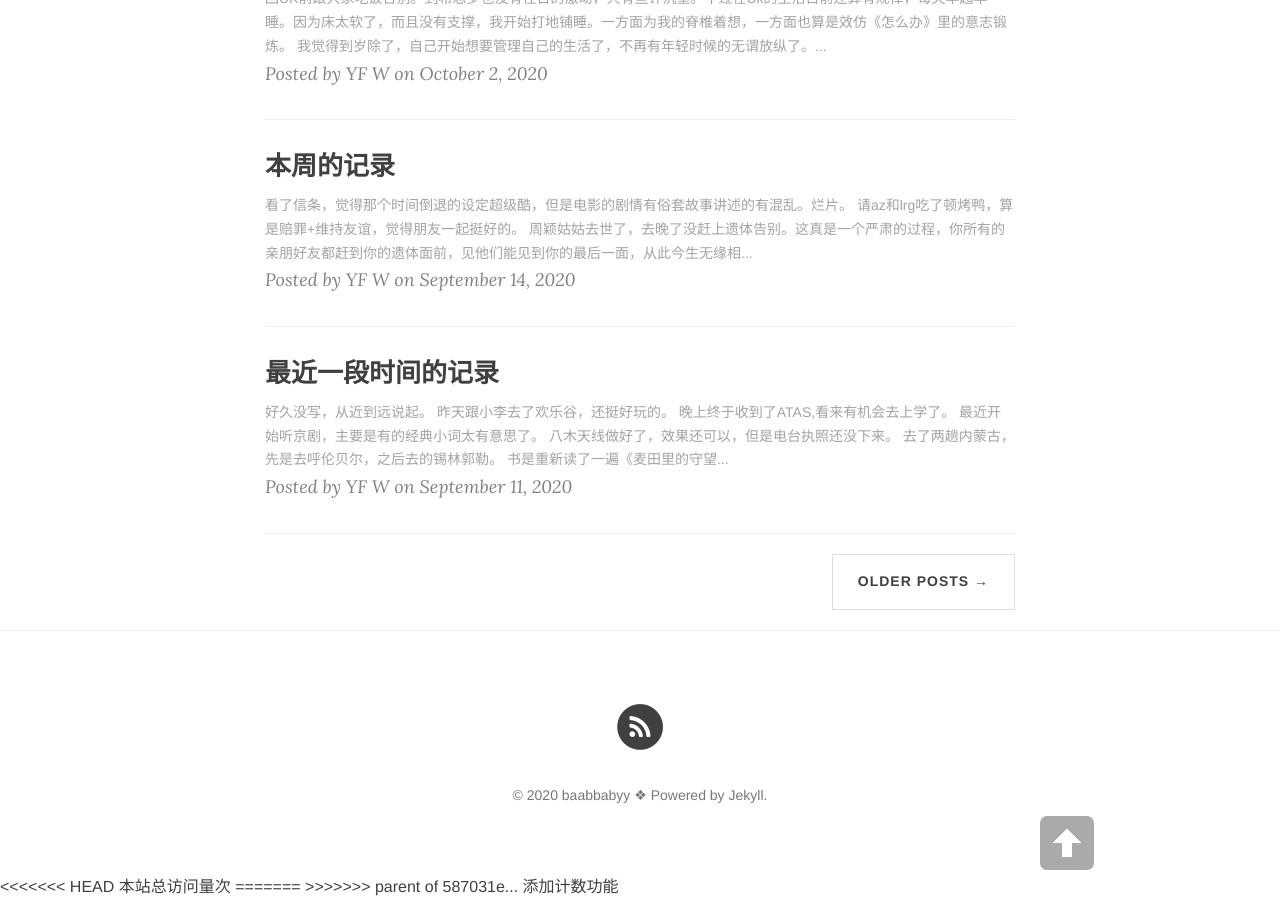
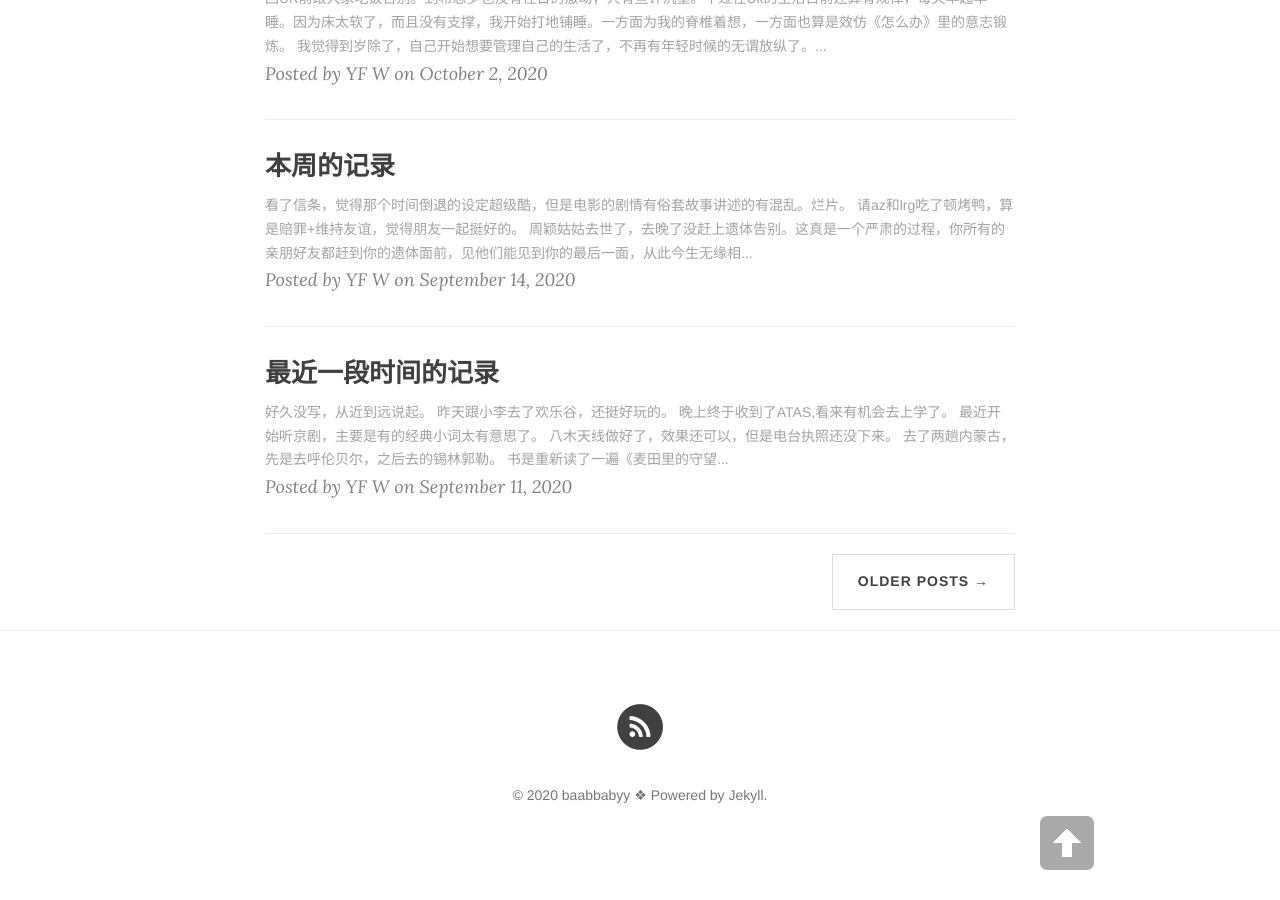
Before and after one commit to baabbabyy/Blog, a Jekyll site: the page built from index.html, in a window 1280 px wide and 900 px high, scrolled down 1568 px. Built offline with Jekyll 4.4.1, drawn with Linux system fonts in a browser that asks for light colours; nearby versions of some CDN libraries; the list of posts is cut into pages by our own code; comment, search, counter and statistics services are not loaded; after the commit the page ends 2441 px from its top, so only the background shows below that.

Commit message:
back2ori

```diff
--- a/_includes/footer.html
+++ b/_includes/footer.html
@@ -100,14 +100,7 @@
 <script src="{{ "/js/bootstrap.min.js " | prepend: site.baseurl }}"></script>
 
 <!-- Custom Theme JavaScript -->
-<<<<<<< HEAD
-<script async src="//busuanzi.ibruce.info/busuanzi/2.3/busuanzi.pure.mini.js"></script>
-<span id="busuanzi_container_site_pv">本站总访问量<span id="busuanzi_value_site_pv"></span>次</span>
-=======
 <script src="{{ "/js/clean-blog.min.js " | prepend: site.baseurl }}"></script>
->>>>>>> parent of 587031e... 添加计数功能
-
-
 
 <!-- Highlight.js -->
 <script>
```
Also changed, not shown: 1 other file.
